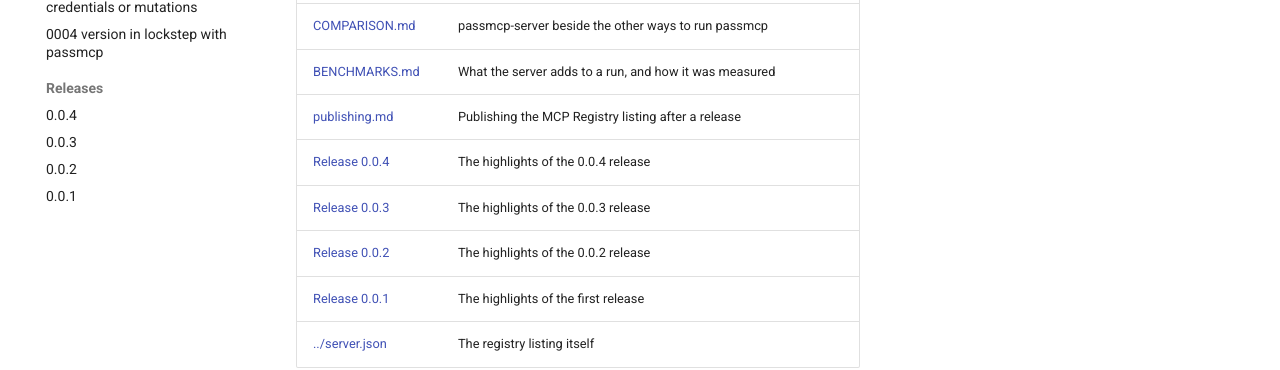
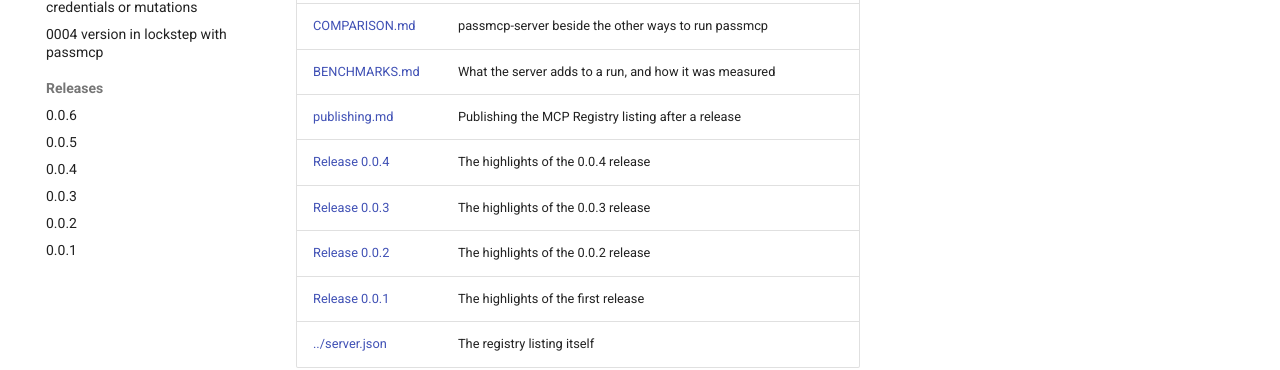
Before and after one commit to sebastienrousseau/passmcp-server, an MkDocs documentation site: the page built from docs/index.md, in a window 1280 px wide. Shown: the part 400-770 px from the top of the page. Built offline with MkDocs 1.6.1 and Material for MkDocs 9.7.7, drawn with Linux system fonts in a browser that asks for light colours; comment, search, counter and statistics services are not loaded.

Commit message:
docs: list the 0.0.5 and 0.0.6 release pages
The manual's Releases section stopped at 0.0.4: docs/releases/v0.0.5.md
and v0.0.6.md were added without a nav entry, so mkdocs built them but
listed them only under "pages not included in the nav", and readers of
the manual could not reach them.

Add both, newest first like the existing entries. mkdocs build --strict
no longer lists any release page as outside the nav.

Fixes: 5ef22ed ("docs(release): add release notes for v0.0.5 (#9)")
Fixes: 6425d5d ("chore(release): passmcp-server 0.0.6 (#11)")
Assisted-by: Claude Code:claude-opus-5-5 mkdocs
Co-Authored-By: Claude Opus 5.5 <noreply@anthropic.com>
Signed-off-by: Sebastien Rousseau <sebastienrousseau@users.noreply.github.com>

```diff
--- a/mkdocs.yml
+++ b/mkdocs.yml
@@ -58,6 +58,8 @@ nav:
       - adr/0003-no-operator-configuration-credentials-or-mutations.md
       - adr/0004-version-in-lockstep-with-passmcp.md
   - Releases:
+      - 0.0.6: releases/v0.0.6.md
+      - 0.0.5: releases/v0.0.5.md
       - 0.0.4: releases/v0.0.4.md
       - 0.0.3: releases/v0.0.3.md
       - 0.0.2: releases/v0.0.2.md
```
